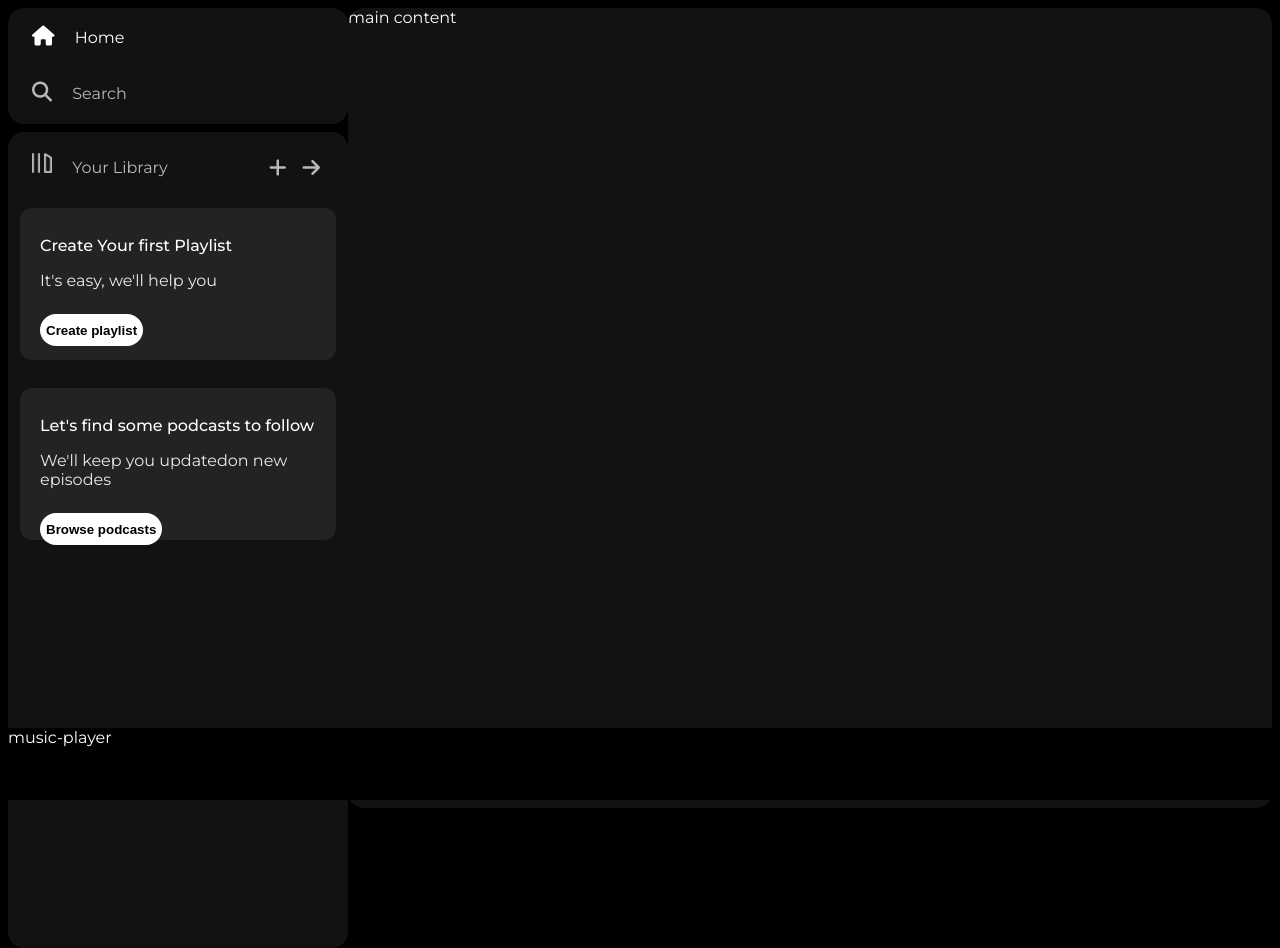
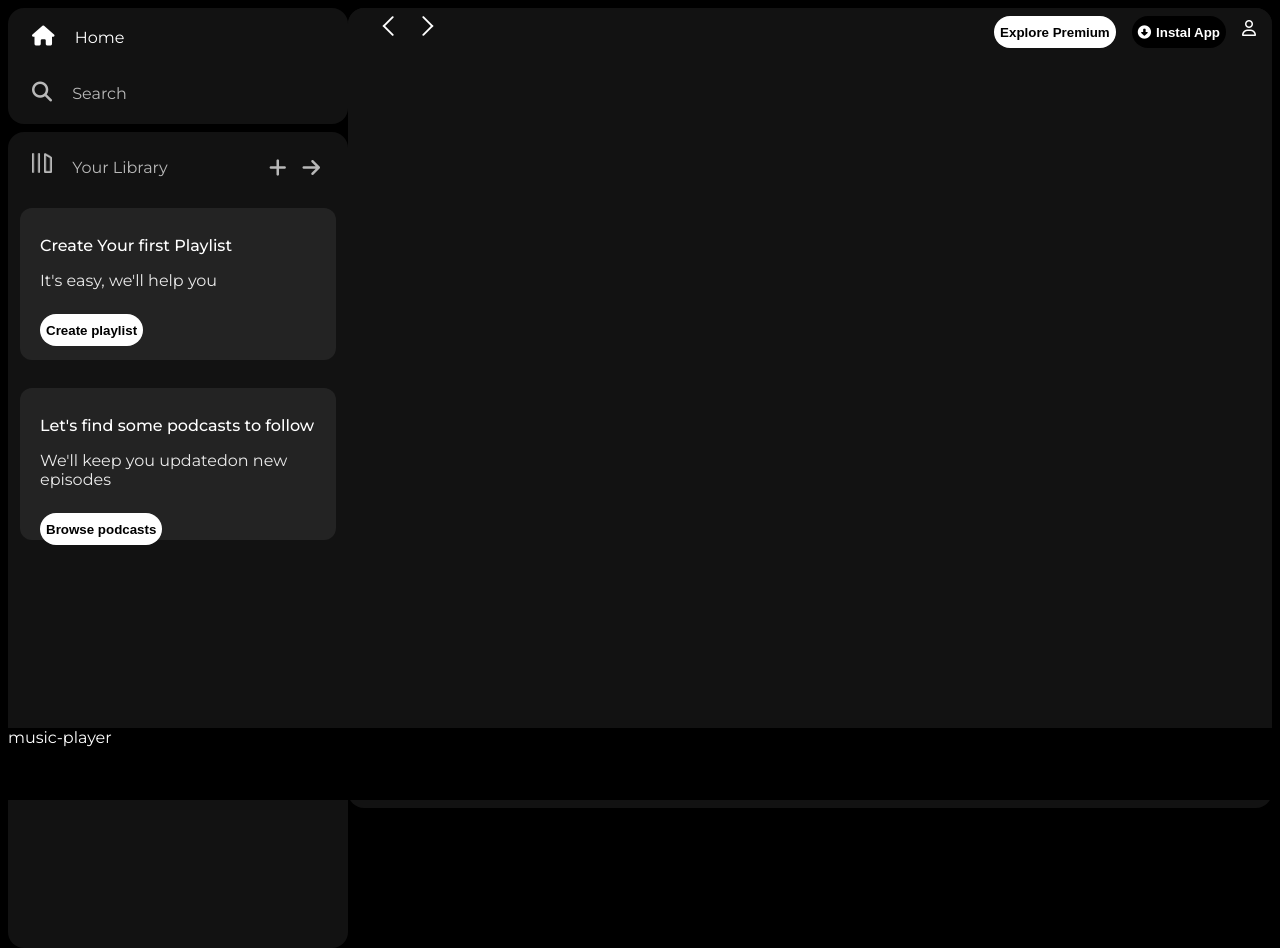
Before and after one commit to ABHISHEK-PRASAD-BAHELIYA/Amazon-clone, a plain HTML site: page index.html in a window 1280 px wide. Drawn offline with Linux system fonts and the light colour scheme.

Commit message:
finish sticky navbar section

```diff
--- a/index.html
+++ b/index.html
@@ -49,7 +49,20 @@
             </div>
         </div>
     </div>
-    <div class="main-content">main content</div>
+    <div class="main-content">
+        <div class="sticky-nav">
+            <div class="sticky-nav-icons">
+                <img src="/assets/backward_icon.png" alt="backword_icon">
+                <img src="/assets/forward_icon.png" alt="forward_icon" class="hide">
+            </div>
+            <div class="sticky-nav-options">
+                <button class="badge hide">Explore Premium</button>
+                <button class="badge dark-badge" ><i class="fa-solid fa-circle-down" style="margin-right: 5px;"></i>Instal App</button>
+                <i class="fa-regular fa-user"></i>
+            </div>
+        </div>
+        <div class="cards"></div>
+    </div>
     <div class="music-player">music-player</div>
    </div>
 </body>
--- a/style.css
+++ b/style.css
@@ -128,3 +128,35 @@ a {
     height: 2rem;
     width: fit-content;
 }
+
+.sticky-nav {
+    position: sticky;
+    top: 0;
+    background-color: #121212;
+    display: flex;
+    justify-content: space-between;
+    align-items: center;
+    padding: 0 1rem 0 1rem;
+}
+
+.sticky-nav-icons img {
+    margin-left: 0.75rem;
+}
+
+.sticky-nav-options {
+    display: flex;
+    justify-content: center;
+    align-items: center;
+    gap: 1rem;
+}
+
+.dark-badge {
+    background-color: #000;
+    color: #fff;
+}
+
+@media (max-width: 1000px) {
+    .hide {
+        display: none;
+    }
+}
```
